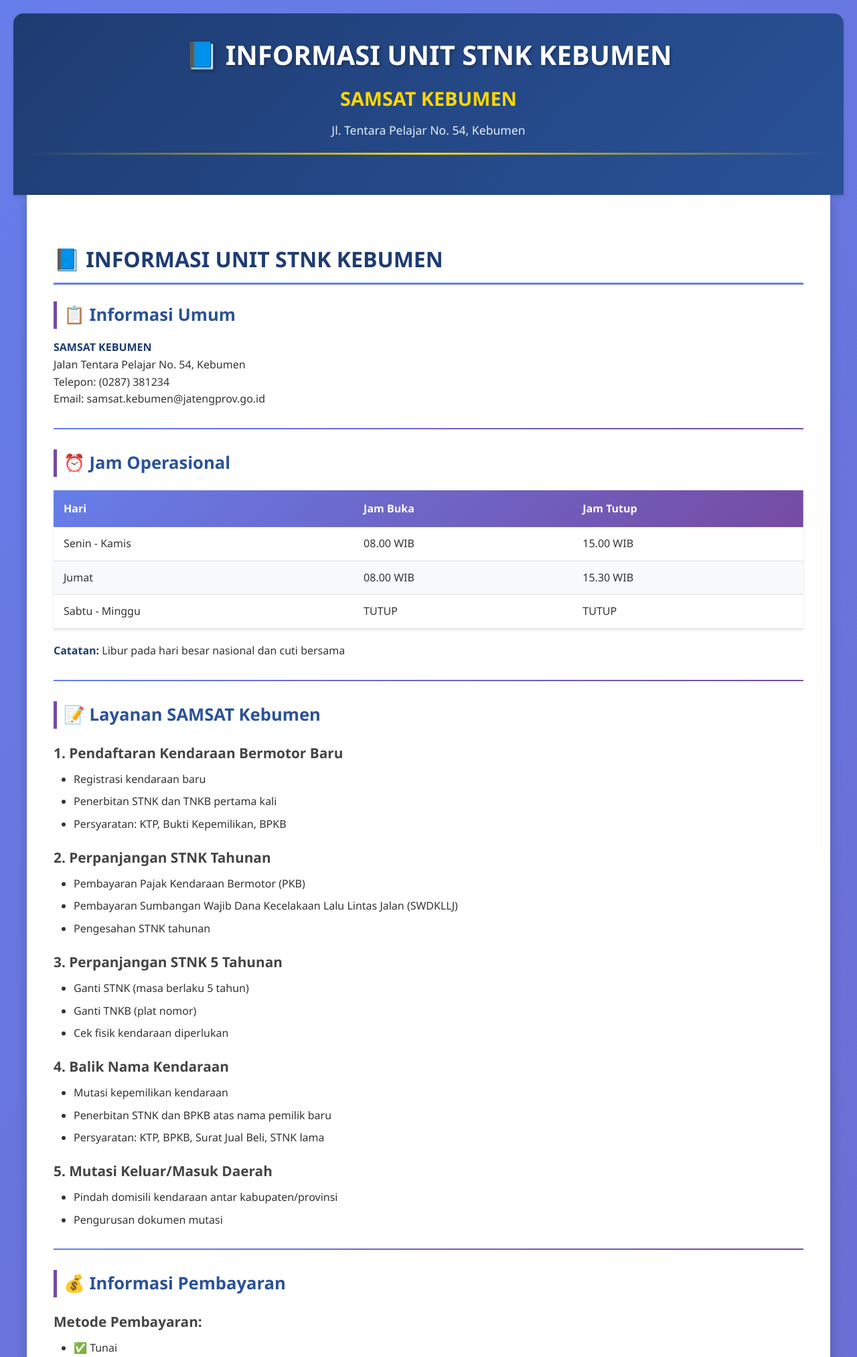
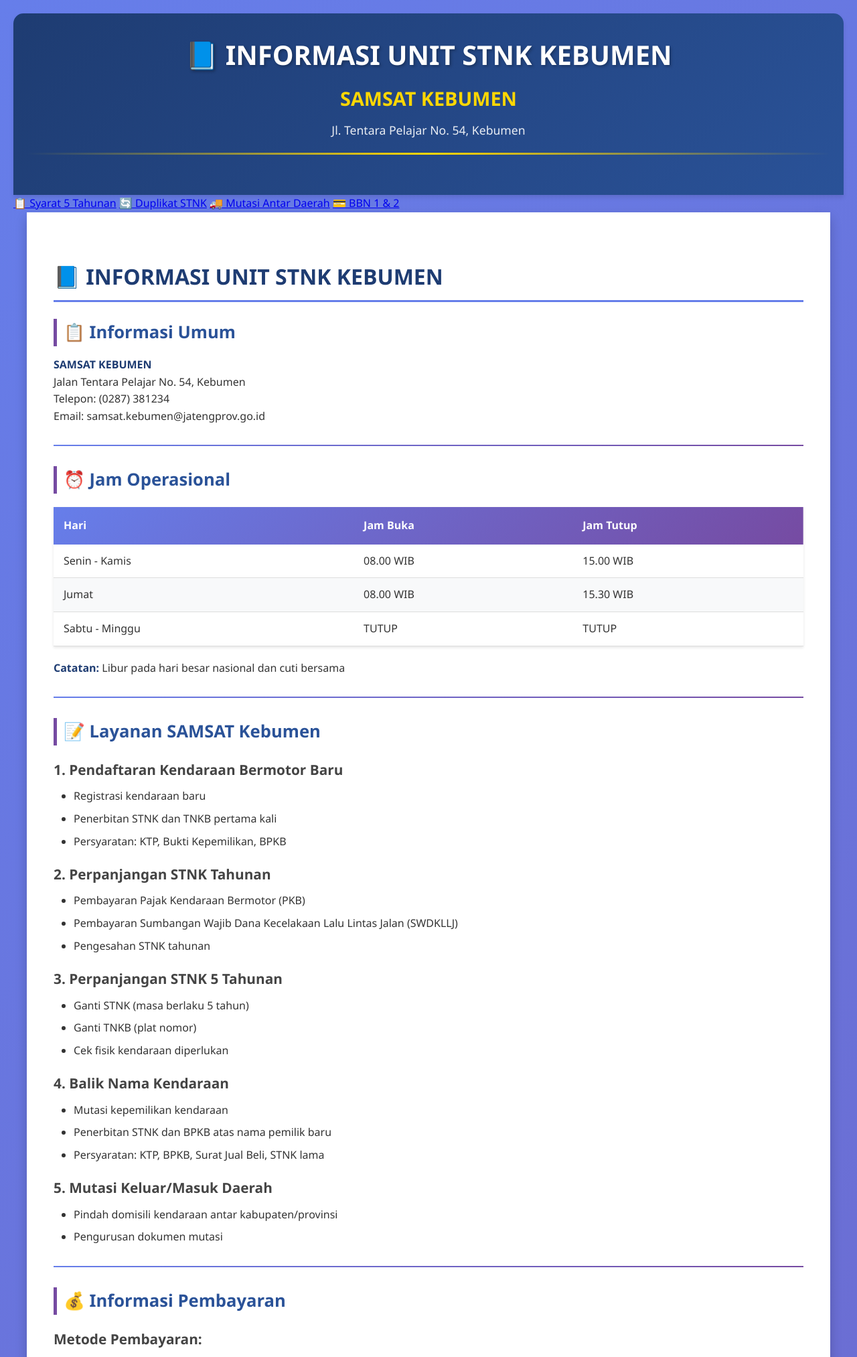
Before and after one commit to rcz87/satlts.kbm, a Flask app: page / in a window 1280 px wide. Shown: the top 2026 px of the page at 67% size. Run offline with Flask 3, Linux system fonts and the light colour scheme.

Commit message:
Add navigation menu for important vehicle services and requirements
Updated app.py to include 'toc' and 'attr_list' extensions for Markdown rendering and added a navigation menu to templates/index.html with links to specific content sections.

Replit-Commit-Author: Agent
Replit-Commit-Session-Id: 030a58fb-f0e5-4433-8ac2-c4a6ee80a62e
Replit-Commit-Checkpoint-Type: intermediate_checkpoint
Replit-Commit-Screenshot-Url: https://storage.googleapis.com/screenshot-production-us-central1/f4743bec-0b0f-4e9e-984d-c8151a04bbbb/030a58fb-f0e5-4433-8ac2-c4a6ee80a62e/8qcyyCg

```diff
--- a/app.py
+++ b/app.py
@@ -14,7 +14,7 @@ def index():
 
         html = markdown.markdown(
             content,
-            extensions=['tables', 'fenced_code', 'nl2br']
+            extensions=['tables', 'fenced_code', 'nl2br', 'toc', 'attr_list']
         )
 
         return render_template('index.html', content=Markup(html))
--- a/templates/index.html
+++ b/templates/index.html
@@ -17,6 +17,15 @@
     <hr>
   </header>
 
+  <nav class="navigation-menu">
+    <div class="nav-container">
+      <a href="#syarat-pembayaran-5-tahunan" class="nav-item">📋 Syarat 5 Tahunan</a>
+      <a href="#pembuatan-duplikat-stnk" class="nav-item">🔄 Duplikat STNK</a>
+      <a href="#mutasi-antar-daerah" class="nav-item">🚚 Mutasi Antar Daerah</a>
+      <a href="#bbn-1-dan-bbn-2" class="nav-item">💳 BBN 1 & 2</a>
+    </div>
+  </nav>
+
   <main class="container">
     {{ content|safe }}
   </main>
```
Also changed, not shown: 1 other file.
